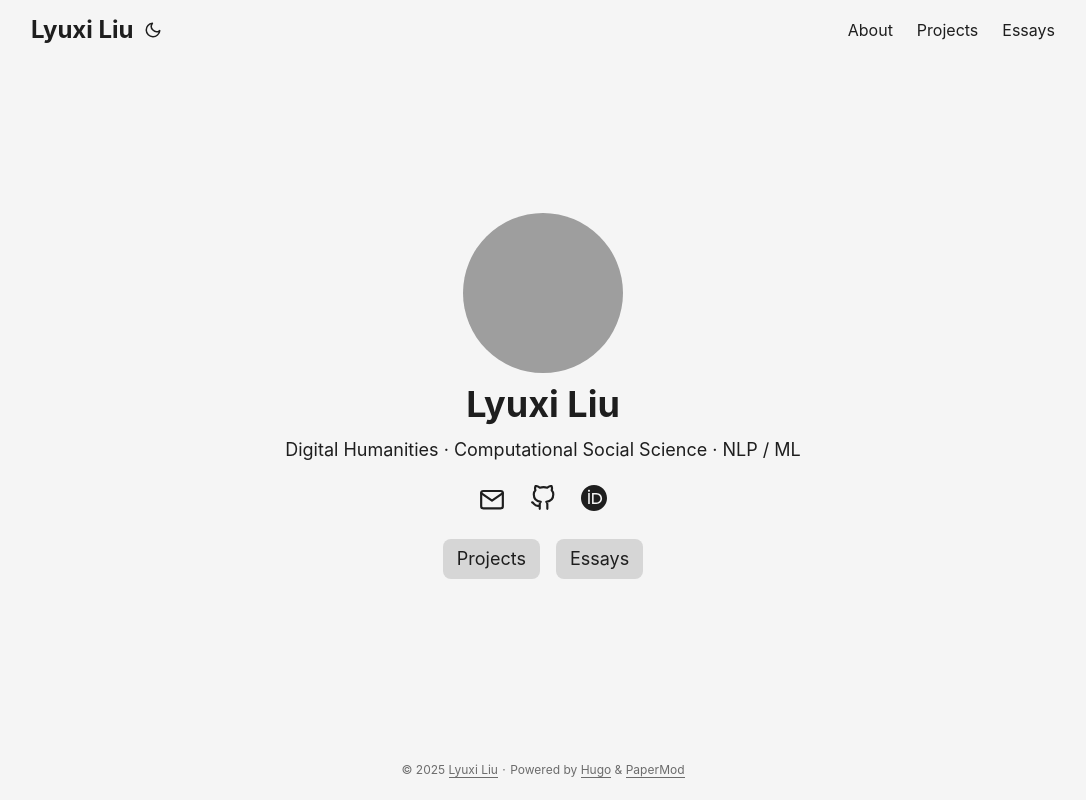
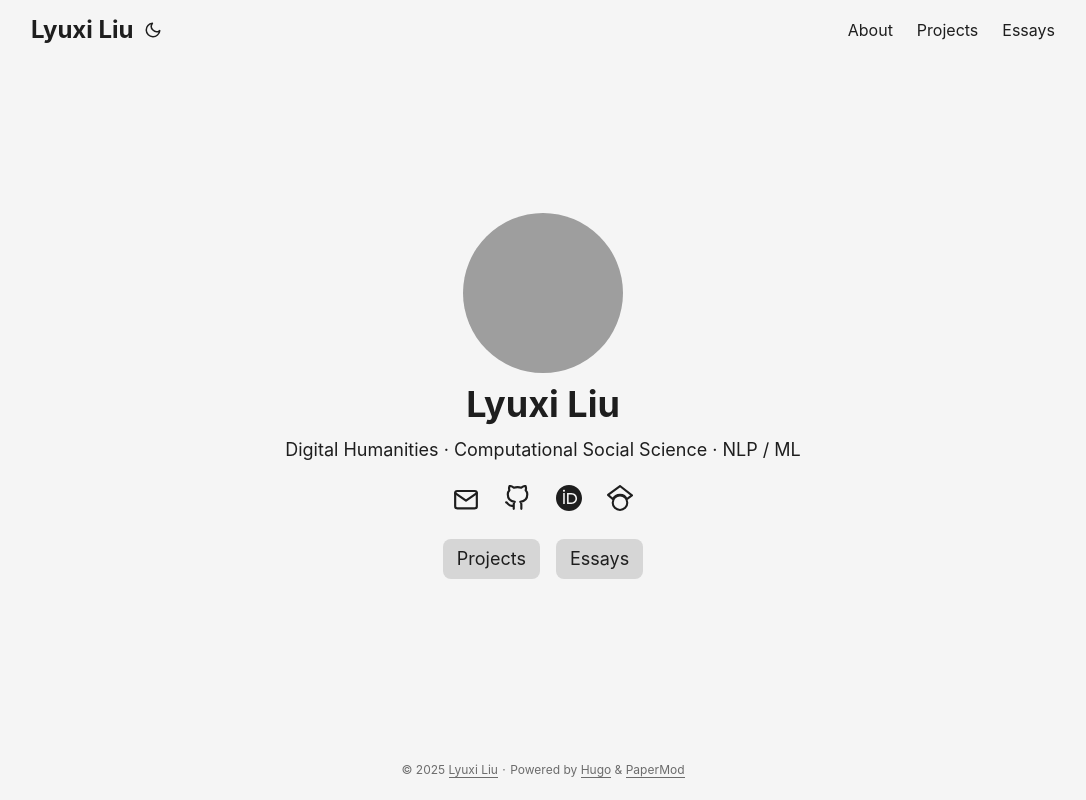
Before and after one commit to llspublic/llspublic.github.io, a plain HTML site: page index.html in a window 1280 px wide. Shown: the whole page, without its empty margins (97-1183 px from the left). Drawn offline with Linux system fonts and the light colour scheme; grey boxes are pictures that could not be loaded.

Commit message:
Update Hugo template

```diff
--- a/index.html
+++ b/index.html
@@ -90,7 +90,7 @@
   "description": "",
   "logo": "https://llspublic.github.io/favicon.ico",
   "sameAs": [
-      "mailto:but9hj@virginia.edu", "https://github.com/llspublic", "https://orcid.org/0009-0006-4105-9158"
+      "mailto:but9hj@virginia.edu", "https://github.com/llspublic", "https://orcid.org/0009-0006-4105-9158", "https://scholar.google.com/citations?user=qcIeHXQAAAAJ"
   ]
 }
 </script>
@@ -171,6 +171,14 @@
     <path fill-rule="evenodd" clip-rule="evenodd"
         d="M128 256C198.7 256 256 198.7 256 128C256 57.3 198.7 0 128 0C57.3 0 0 57.3 0 128C0 198.7 57.3 256 128 256ZM70.9 186.2H86.3V127.5V79.0999H70.9V186.2ZM108.9 79.0999H150.5C190.1 79.0999 207.5 107.4 207.5 132.7C207.5 160.2 186 186.3 150.7 186.3H108.9V79.0999ZM124.3 172.4H148.8C183.7 172.4 191.7 145.9 191.7 132.7C191.7 111.2 178 93 148 93H124.3V172.4ZM78.6 66.8999C84.2 66.8999 88.7 62.2999 88.7 56.7999C88.7 51.2999 84.2 46.7 78.6 46.7C73 46.7 68.5 51.2 68.5 56.7999C68.5 62.2999 73 66.8999 78.6 66.8999Z"
         fill="currentColor" />
+</svg>
+    </a>
+    <a href="https://scholar.google.com/citations?user=qcIeHXQAAAAJ" target="_blank" rel="noopener noreferrer me"
+        title="Googlescholar">
+        <svg xmlns="http://www.w3.org/2000/svg" viewBox="0 0 24 25" fill="none" stroke="currentColor" stroke-width="2"
+    stroke-linecap="round" stroke-linejoin="round">
+    <path
+        d="M5.242 13.769L0.5 9.5 12 1l11.5 9-5.242 3.769C17.548 11.249 14.978 9.5 12 9.5c-2.977 0-5.548 1.748-6.758 4.269zM12 10a7 7 0 1 0 0 14 7 7 0 0 0 0-14z" />
 </svg>
     </a>
 </div>
```
